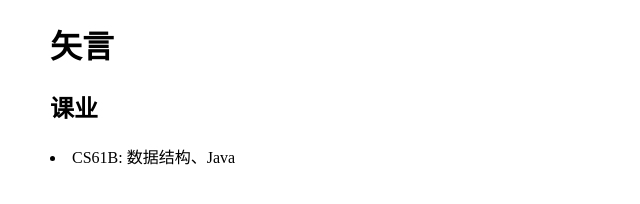
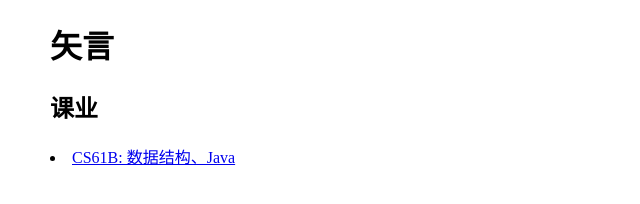
Before and after one commit to yvtongsong/yvtongsong.github.io, a plain HTML site: page index.html in a window 1280 px wide. Shown: the whole page, without its empty margins (0-640 px from the left). Drawn offline with Linux system fonts and the light colour scheme.

Commit message:
add link of cs61b

```diff
--- a/index.html
+++ b/index.html
@@ -15,7 +15,7 @@
     <h2>课业</h2>
     <p>
       <li>
-        CS61B: 数据结构、Java
+        <a href="https://github.com/youtusee/Berkeley-CS61B-skeleton-sp24">CS61B: 数据结构、Java</a>
       </li>
     </p>
 	</body>
```
